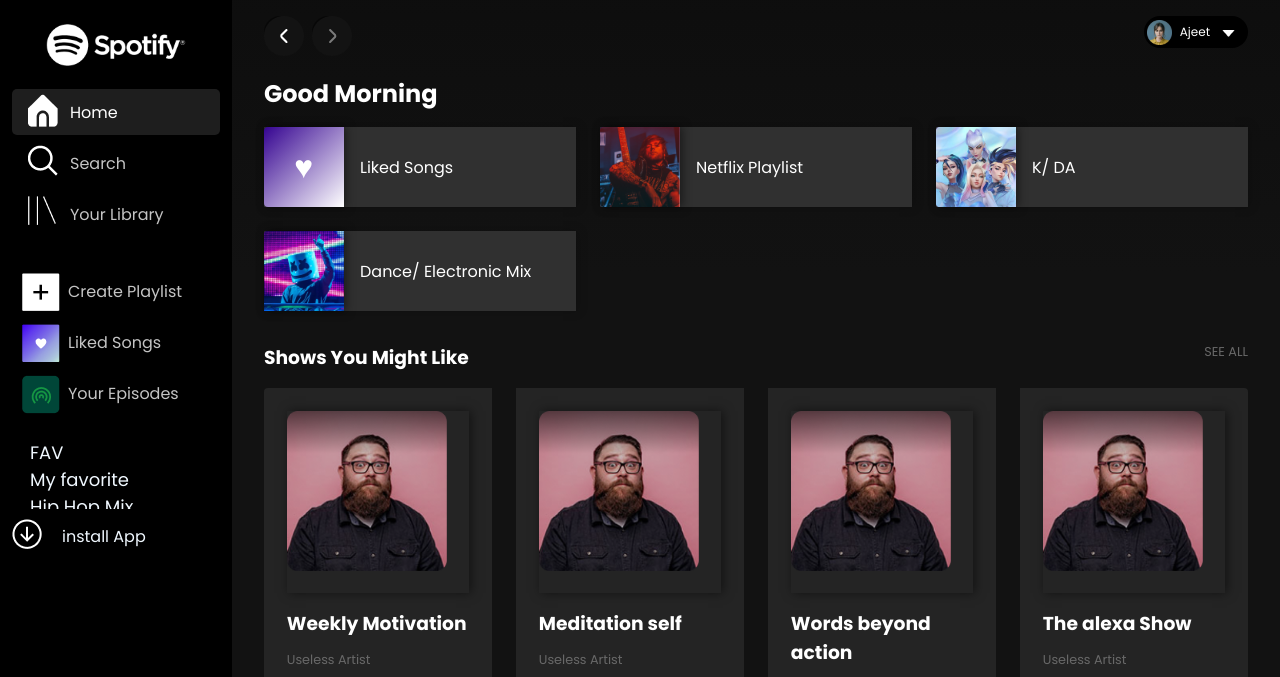
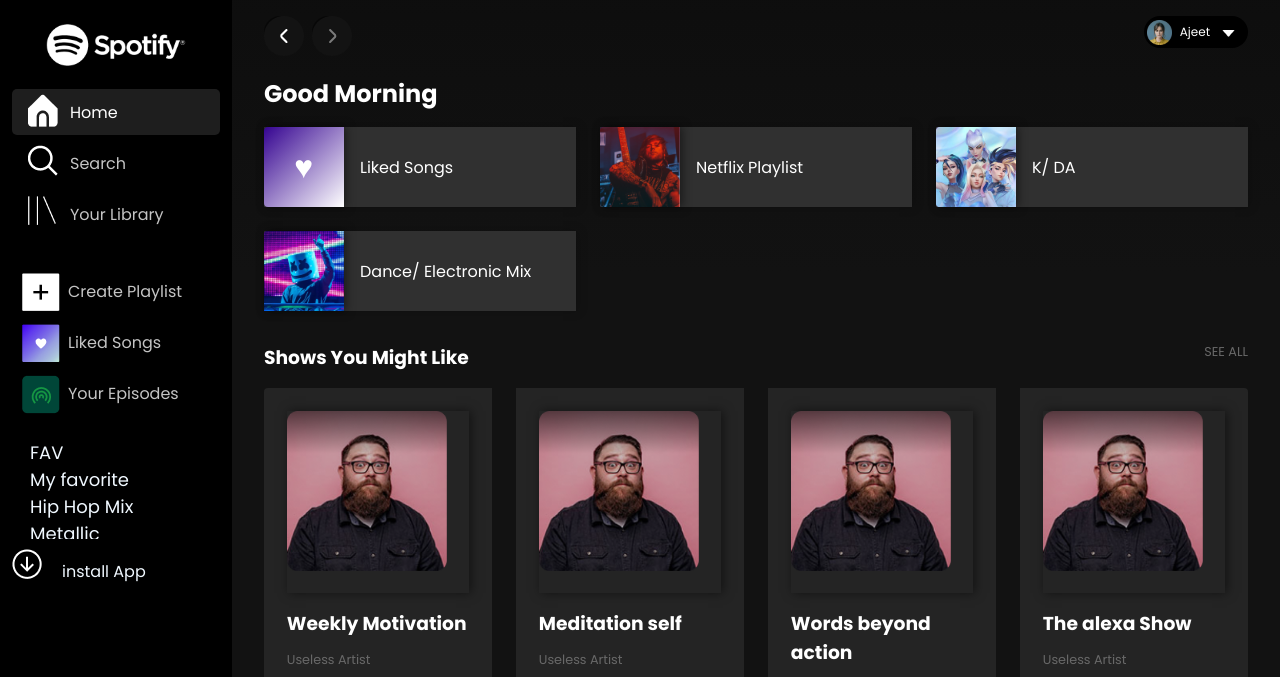
Before and after one commit to 16ajeet/Music_app_clone, a plain HTML site: page index.html in a window 1280 px wide. Shown: the top 677 px of the page. Drawn offline with Linux system fonts and the light colour scheme.

Commit message:
ab aur nahi thak gye ham

```diff
--- a/index.html
+++ b/index.html
@@ -97,7 +97,7 @@
             </div>
 
             <div class="App__category-item">
-                <a href="#"><img src="images/download.png"><span style="position: absolute;padding-bottom: 20px; padding-left: 20px; padding-top: 5px; color: aliceblue;">install App</span></a>
+                <a href="#"><img src="images/download.png"><span style="position: absolute;padding-bottom: 20px; padding-left: 20px; padding-top: 10px; color: aliceblue;">install App</span></a>
             </div>
 
         </div>
--- a/style.css
+++ b/style.css
@@ -402,6 +402,6 @@
     margin-left: 30px;
 
     overflow-y: scroll;
-    height: 70px;
+    height: 100px;
     cursor: pointer;
 }
```
